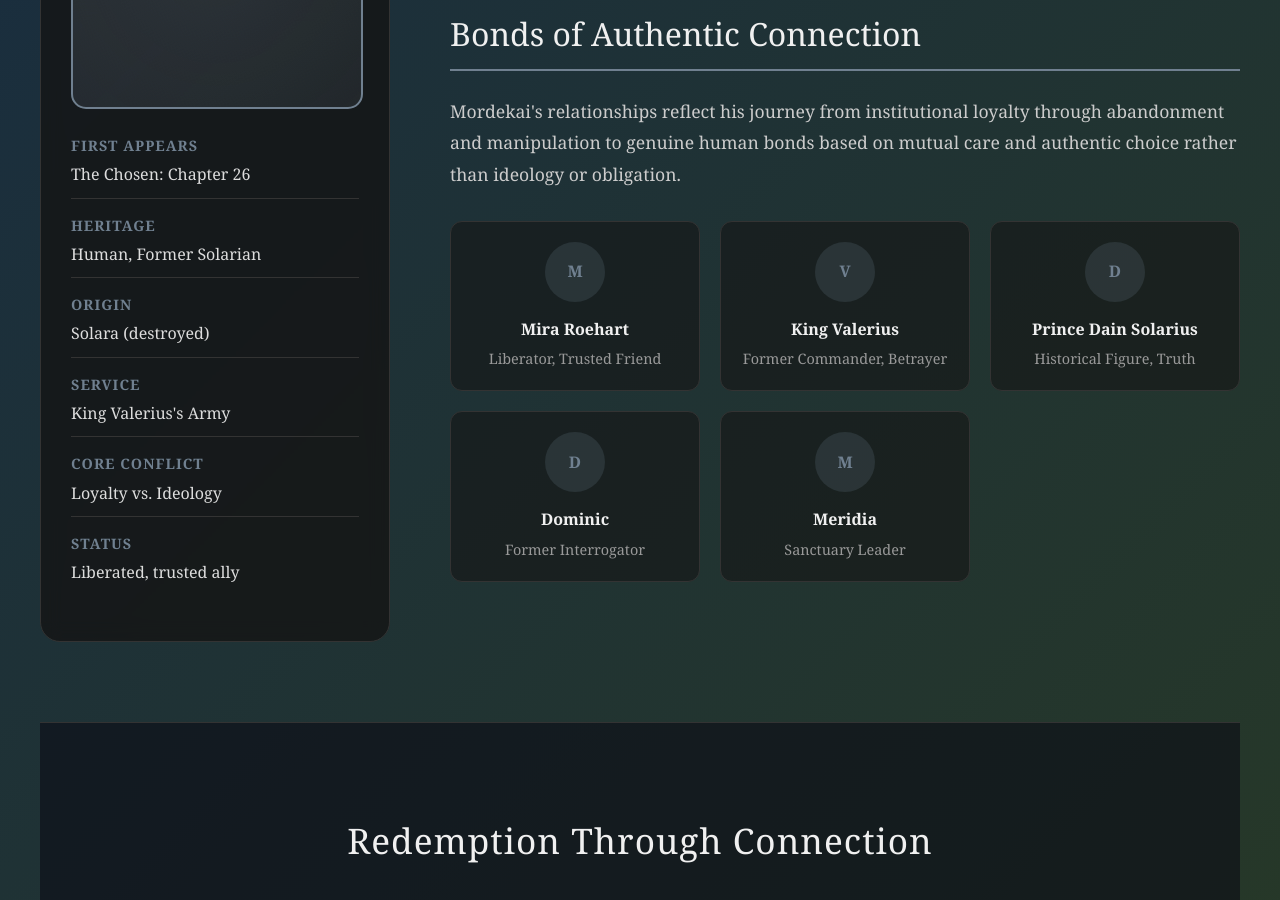
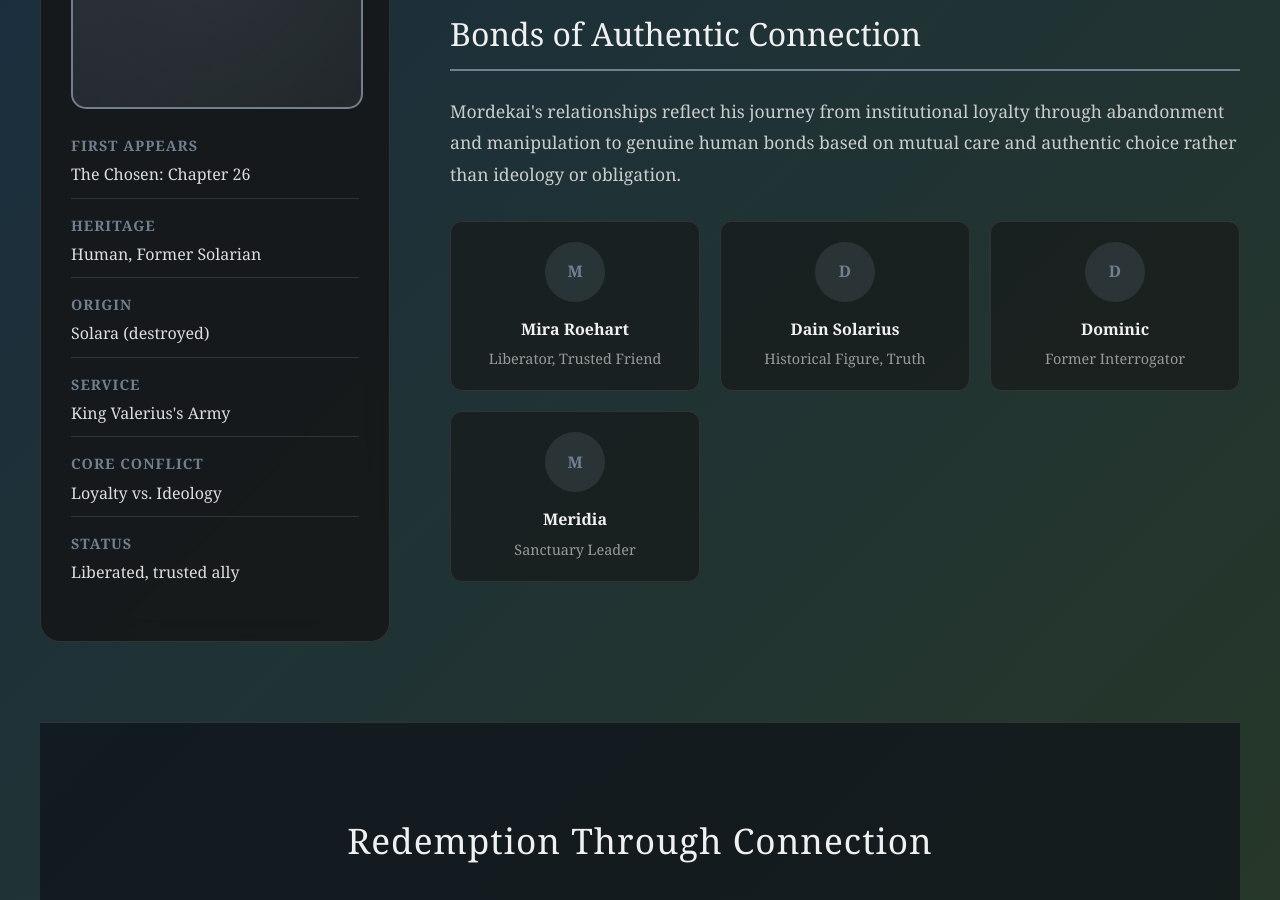
Before and after one commit to Mileena28/Mileena28.github.io, a Jekyll site: the page world-guide/characters/mordekai.html, which Jekyll copies as it is, in a window 1280 px wide and 900 px high, scrolled down 3787 px. Built offline with Jekyll 4.4.1, drawn with Linux system fonts in a browser that asks for light colours.

Commit message:
Update mordekai.html

```diff
--- a/world-guide/characters/mordekai.html
+++ b/world-guide/characters/mordekai.html
@@ -627,28 +627,23 @@
                         <p>Mordekai's relationships reflect his journey from institutional loyalty through abandonment and manipulation to genuine human bonds based on mutual care and authentic choice rather than ideology or obligation.</p>
                     </div>
 
-                    <div class="related-characters">
-                        <a href="/world-guide/characters/mira-roehart/" class="related-character">
+                   <div class="related-characters">
+                        <a href="mira-roehart.html" class="related-character">
                             <div class="related-avatar">M</div>
                             <div class="related-name">Mira Roehart</div>
                             <div class="related-role">Liberator, Trusted Friend</div>
                         </a>
-                        <a href="/world-guide/characters/king-valerius/" class="related-character">
-                            <div class="related-avatar">V</div>
-                            <div class="related-name">King Valerius</div>
-                            <div class="related-role">Former Commander, Betrayer</div>
-                        </a>
-                        <a href="/world-guide/characters/prince-dain/" class="related-character">
+                        <a href="dain-solarius.html" class="related-character">
                             <div class="related-avatar">D</div>
-                            <div class="related-name">Prince Dain Solarius</div>
+                            <div class="related-name">Dain Solarius</div>
                             <div class="related-role">Historical Figure, Truth</div>
                         </a>
-                        <a href="/world-guide/characters/dominic/" class="related-character">
+                        <a href="dominic.html" class="related-character">
                             <div class="related-avatar">D</div>
                             <div class="related-name">Dominic</div>
                             <div class="related-role">Former Interrogator</div>
                         </a>
-                        <a href="/world-guide/characters/meridia/" class="related-character">
+                        <a href="meridia.html" class="related-character">
                             <div class="related-avatar">M</div>
                             <div class="related-name">Meridia</div>
                             <div class="related-role">Sanctuary Leader</div>
```
Also changed, not shown: other parts of world-guide/characters/mordekai.html (+1 -1 lines).
